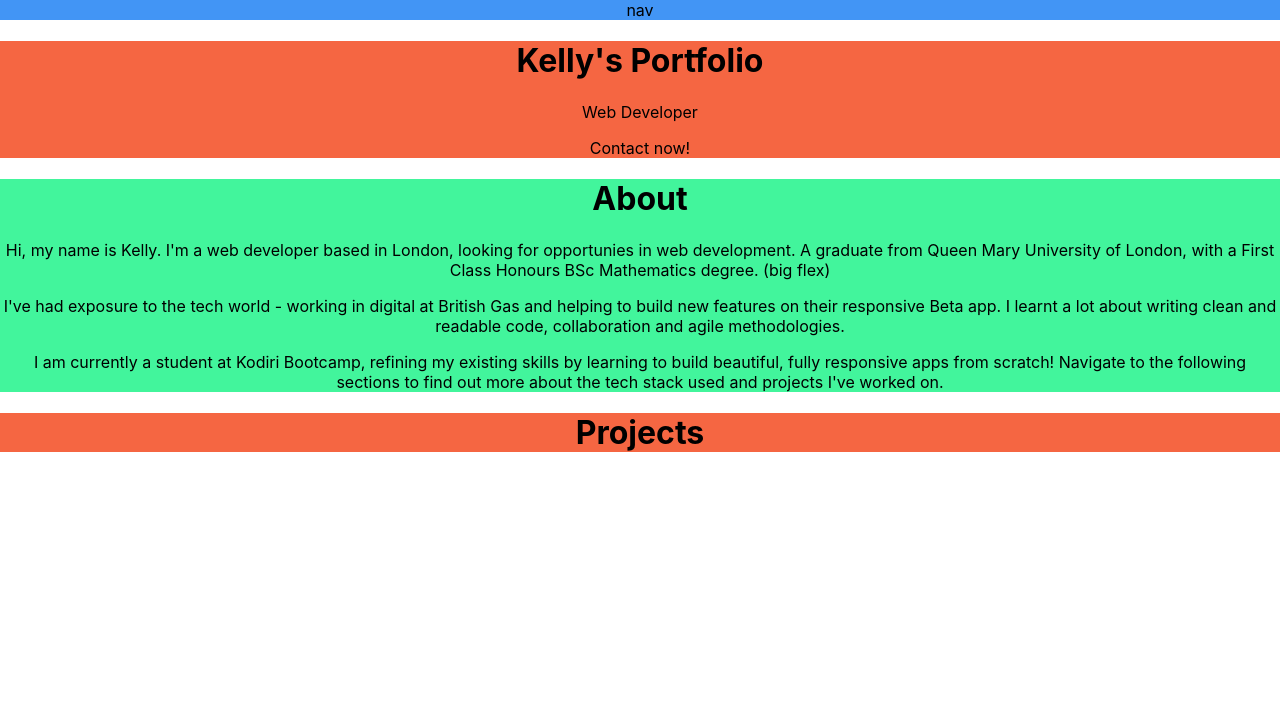
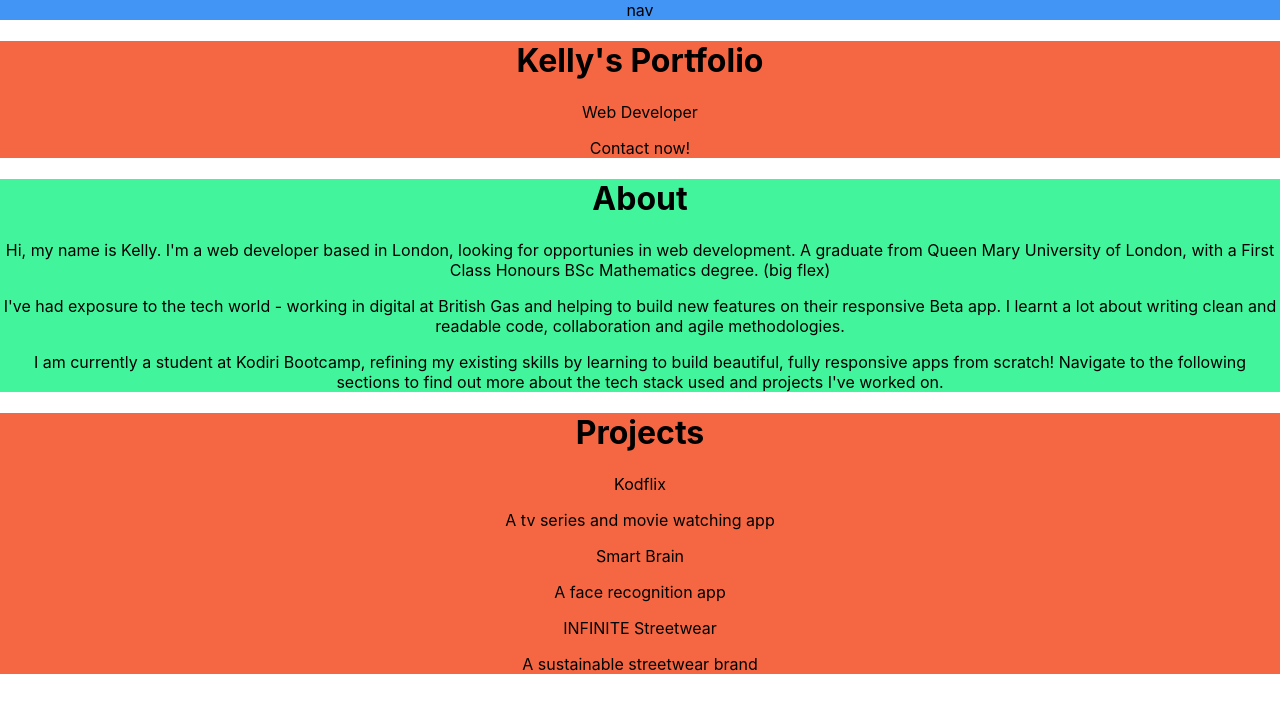
Before and after one commit to smellyung/kellys-portfolio, a React (Create React App) app: page / in a window 1280 px wide. Shown: the top 712 px of the page. Built offline with nearby package versions, Linux system fonts and the light colour scheme.

Commit message:
add content to 'projects' section

```diff
--- a/src/App.js
+++ b/src/App.js
@@ -30,6 +30,18 @@ function App() {
       </div>
       <div className='projects'>
         <h1>Projects</h1>
+        <div className='project'>
+          <p>Kodflix</p>
+          <p>A tv series and movie watching app</p>
+        </div>
+        <div className='project'>
+          <p>Smart Brain</p>
+          <p>A face recognition app</p>
+        </div>
+        <div className='project'>
+          <p><span>IN</span>FINITE Streetwear</p>
+          <p>A sustainable streetwear brand</p>
+        </div>
       </div>
       <div className='skills'>
       </div>
```
